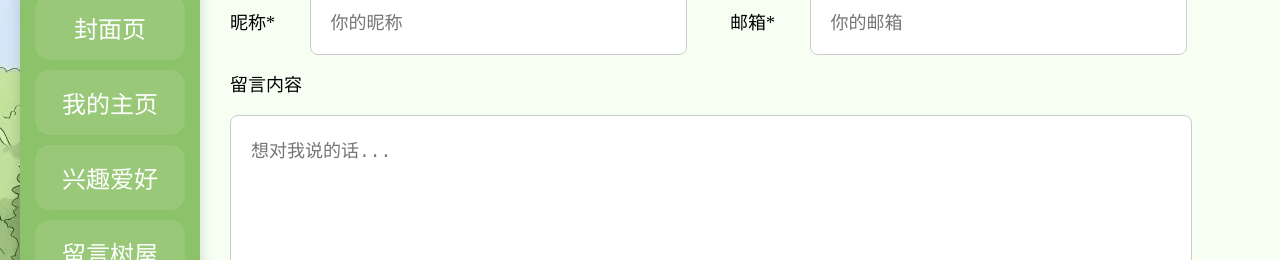
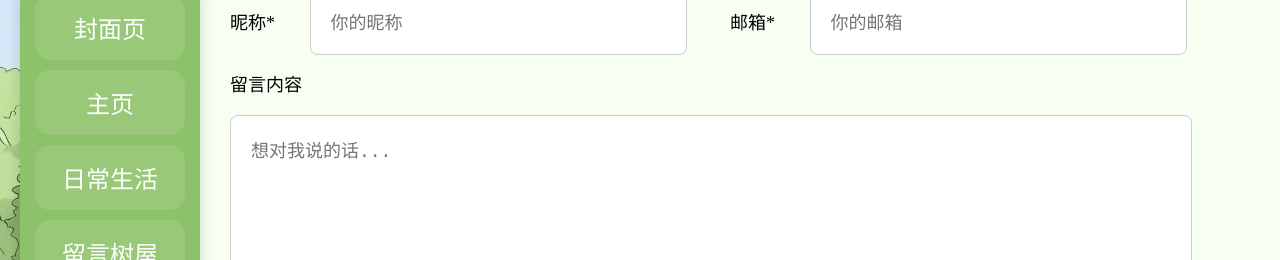
Before and after one commit to wzhhzwfr/webdesign, a plain HTML site: page html/message.html in a window 1280 px wide. Shown: the part 295-555 px from the top of the page. Drawn offline with Linux system fonts and the light colour scheme.

Commit message:
Add files via upload

```diff
--- a/html/message.html
+++ b/html/message.html
@@ -116,8 +116,8 @@
 		<!-- 悬浮导航 -->
 		<div class="box">
 			<a href="../index.html">封面页</a>
-			<a href="home.html">我的主页</a>
-			<a href="detail.html">兴趣爱好</a>
+			<a href="home.html">主页</a>
+			<a href="detail.html">日常生活</a>
 			<a href="message.html" class="active">留言树屋</a>
 		</div>
 </body>
```
